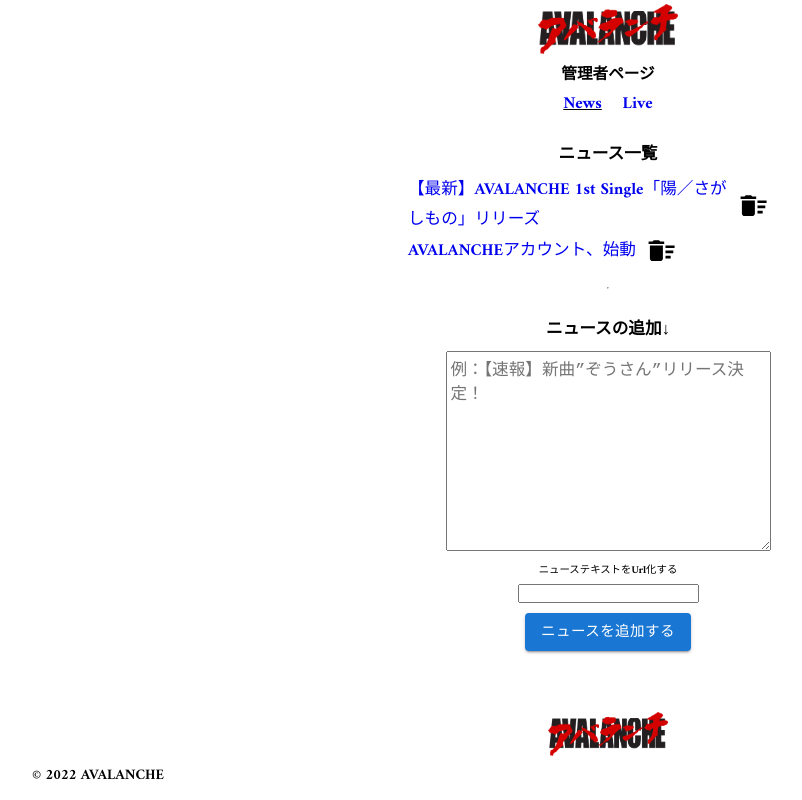
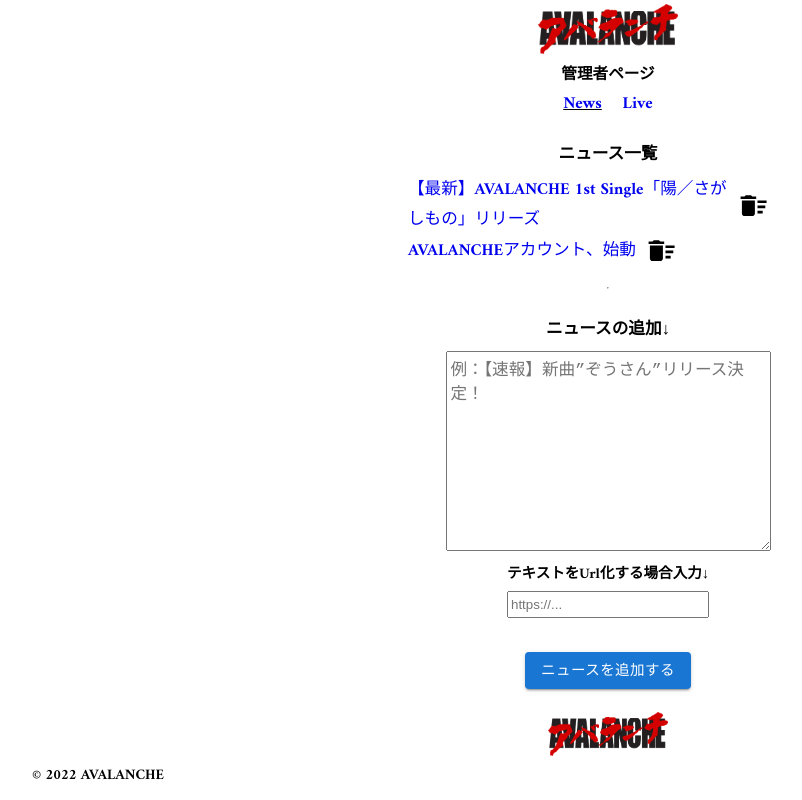
Before and after one commit to SANDAY-JS/avalanche, a Next.js app: page /admin in a window 1280 px wide. Shown: the whole page, without its empty margins (32-834 px from the left). Built offline with nearby package versions, Linux system fonts and the light colour scheme; no server answers.

Commit message:
Adjusted News Style in Admin

```diff
--- a/src/components/admin/CurrentEvents.jsx
+++ b/src/components/admin/CurrentEvents.jsx
@@ -97,10 +97,11 @@
           onChange={(e) => setNewNews(e.target.value)}
         />
         <label htmlFor="url">
-          ニューステキストをUrl化する
+          テキストをUrl化する場合入力↓
           <input
             id="url"
             type="url"
+            placeholder="https://..."
             onChange={(e) => setNewUrl(e.target.value)}
           />
         </label>
--- a/src/styles/pages/admin/CurrentEvents.module.scss
+++ b/src/styles/pages/admin/CurrentEvents.module.scss
@@ -42,9 +42,16 @@
       flex-direction: column;
       align-items: center;
       gap: 0.4rem;
+      font-size: 1.4rem;
+      font-weight: bold;
+      input{
+        width: 100%;
+        padding: 4px 2px;
+      }
     }
 
     button {
+      margin-top: 2.25rem;
       font-size: 1.4rem;
     }
   }
```
